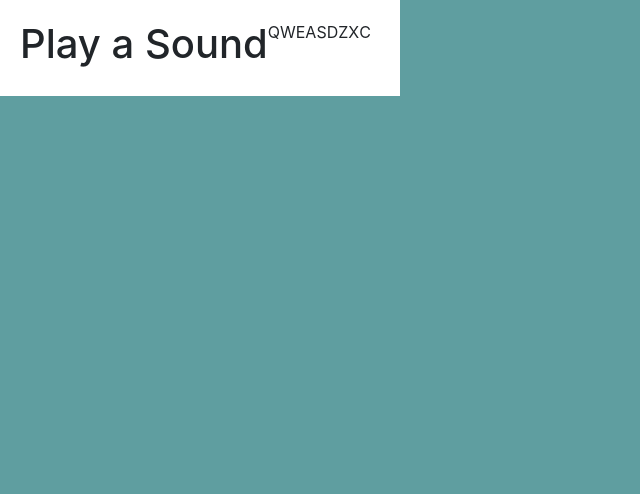
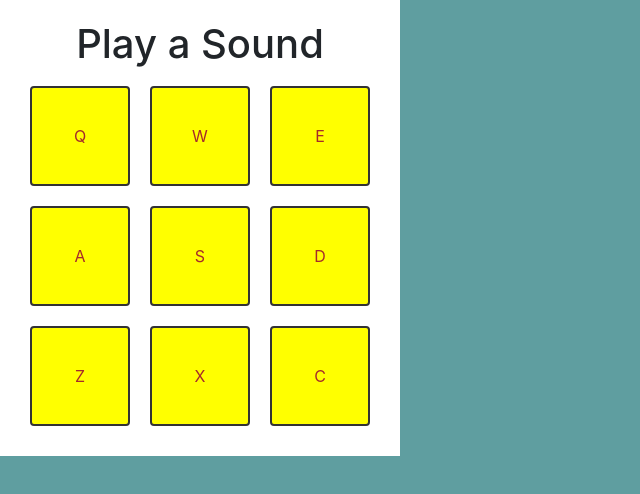
Before and after one commit to cvilla714/projectdrmachine, a React app: page / in a window 1280 px wide. Shown: the top 494 px of the page, without its empty margins (0-640 px from the left). Built offline with nearby package versions, Linux system fonts and the light colour scheme; the HTML template or start-up script is replaced by a standard one.

Commit message:
added the h1 element and style it to display the current sound

```diff
--- a/src/index.scss
+++ b/src/index.scss
@@ -23,7 +23,13 @@ body {
   width: 400px;
 }
 
-.box {
+.display h1 {
+  display: block;
+  width: 100%;
+  text-align: center;
+}
+
+.drum-pad {
   border: 2px solid #333;
   background-color: yellow;
   cursor: pointer;
@@ -36,3 +42,8 @@ body {
   height: 100px;
   width: 100px;
 }
+
+.drump-pad.active {
+  opacity: 0.8;
+  transform: scale((0.95));
+}
```
